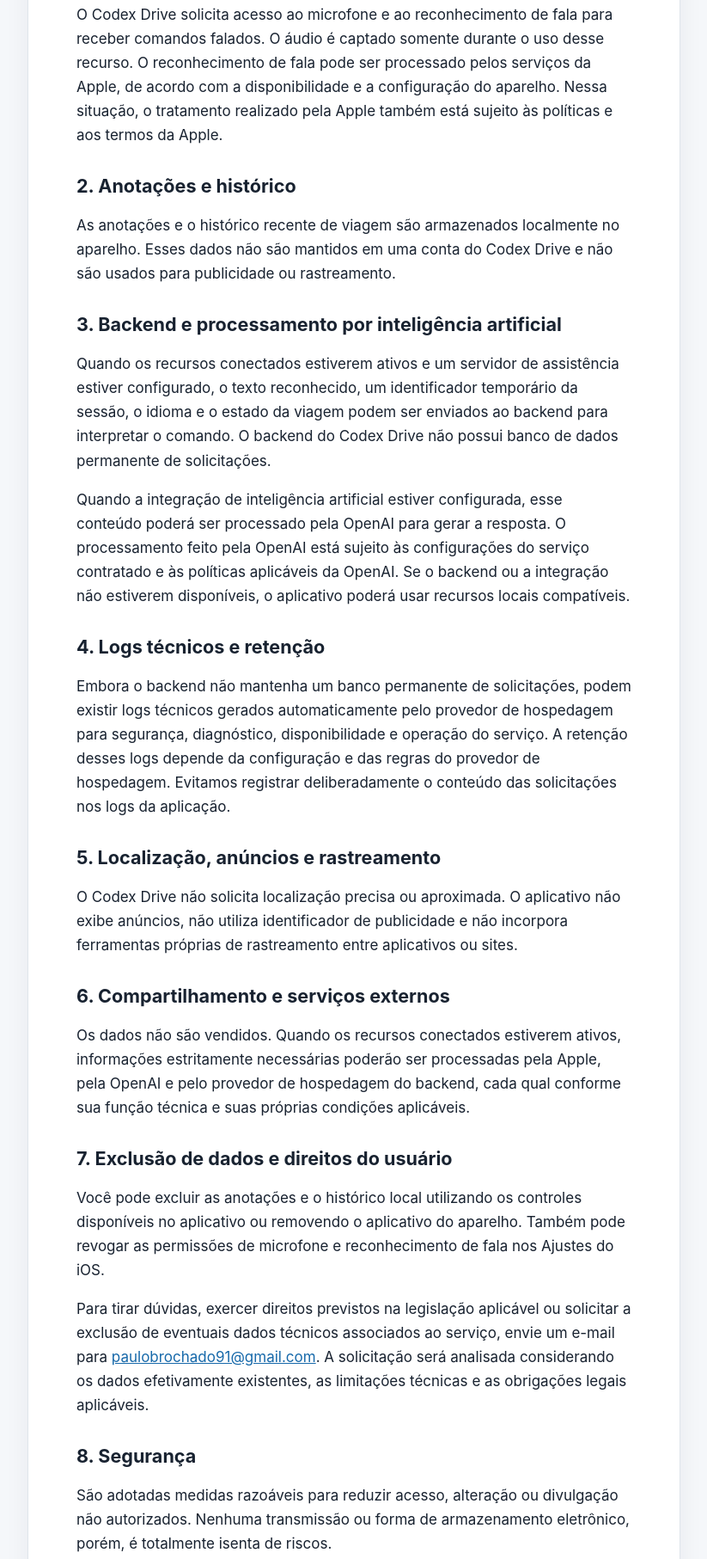
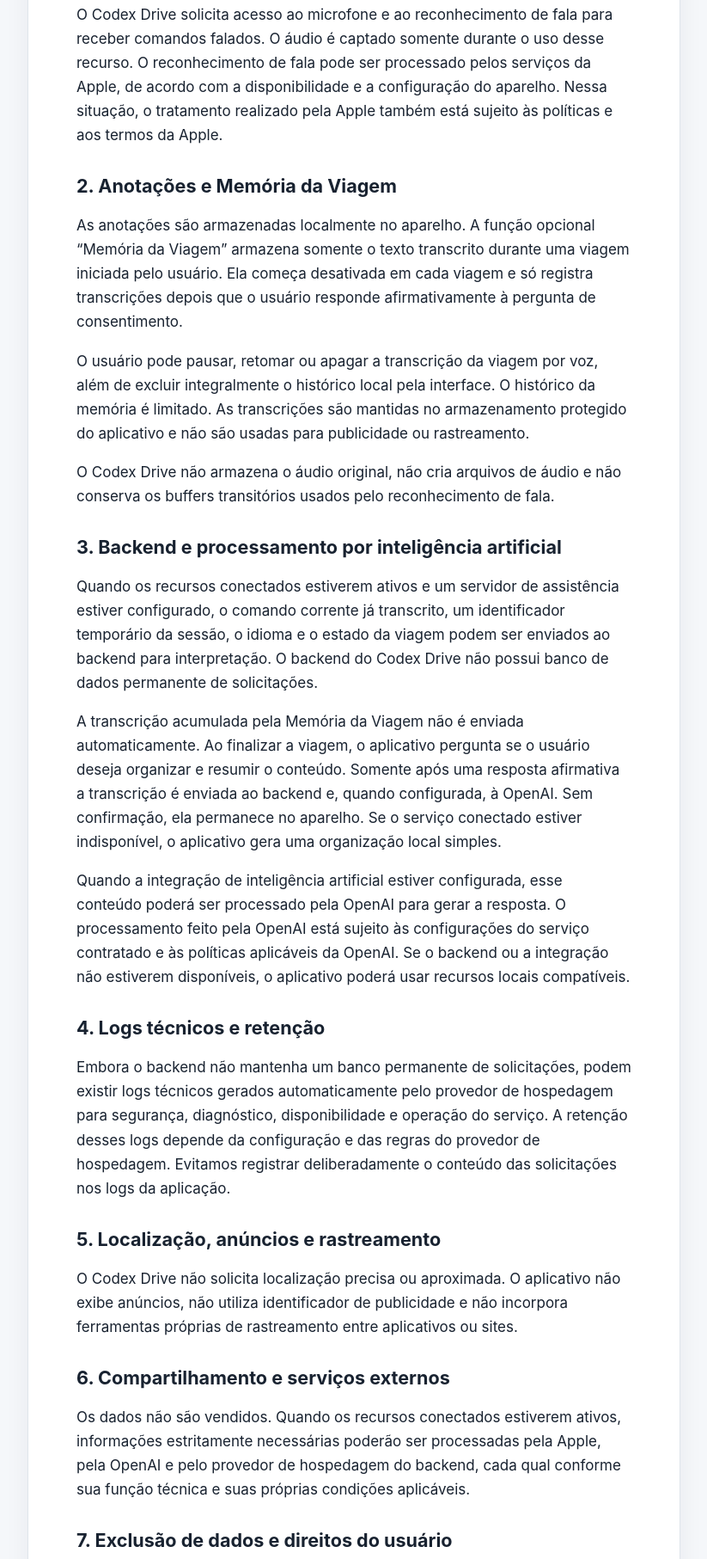
Before and after one commit to paulobrochado91-debug/codex-drive-pages, a plain HTML site: page privacidade/index.html in a window 1280 px wide. Shown: the part 360-2173 px from the top of the page at 86% size, without its empty margins (228-1051 px from the left). Drawn offline with Linux system fonts and the light colour scheme.

Commit message:
Update trip memory privacy and support

```diff
--- a/privacidade/index.html
+++ b/privacidade/index.html
@@ -17,11 +17,14 @@
     <h2>1. Microfone e reconhecimento de fala</h2>
     <p>O Codex Drive solicita acesso ao microfone e ao reconhecimento de fala para receber comandos falados. O áudio é captado somente durante o uso desse recurso. O reconhecimento de fala pode ser processado pelos serviços da Apple, de acordo com a disponibilidade e a configuração do aparelho. Nessa situação, o tratamento realizado pela Apple também está sujeito às políticas e aos termos da Apple.</p>
 
-    <h2>2. Anotações e histórico</h2>
-    <p>As anotações e o histórico recente de viagem são armazenados localmente no aparelho. Esses dados não são mantidos em uma conta do Codex Drive e não são usados para publicidade ou rastreamento.</p>
+    <h2>2. Anotações e Memória da Viagem</h2>
+    <p>As anotações são armazenadas localmente no aparelho. A função opcional “Memória da Viagem” armazena somente o texto transcrito durante uma viagem iniciada pelo usuário. Ela começa desativada em cada viagem e só registra transcrições depois que o usuário responde afirmativamente à pergunta de consentimento.</p>
+    <p>O usuário pode pausar, retomar ou apagar a transcrição da viagem por voz, além de excluir integralmente o histórico local pela interface. O histórico da memória é limitado. As transcrições são mantidas no armazenamento protegido do aplicativo e não são usadas para publicidade ou rastreamento.</p>
+    <p>O Codex Drive não armazena o áudio original, não cria arquivos de áudio e não conserva os buffers transitórios usados pelo reconhecimento de fala.</p>
 
     <h2>3. Backend e processamento por inteligência artificial</h2>
-    <p>Quando os recursos conectados estiverem ativos e um servidor de assistência estiver configurado, o texto reconhecido, um identificador temporário da sessão, o idioma e o estado da viagem podem ser enviados ao backend para interpretar o comando. O backend do Codex Drive não possui banco de dados permanente de solicitações.</p>
+    <p>Quando os recursos conectados estiverem ativos e um servidor de assistência estiver configurado, o comando corrente já transcrito, um identificador temporário da sessão, o idioma e o estado da viagem podem ser enviados ao backend para interpretação. O backend do Codex Drive não possui banco de dados permanente de solicitações.</p>
+    <p>A transcrição acumulada pela Memória da Viagem não é enviada automaticamente. Ao finalizar a viagem, o aplicativo pergunta se o usuário deseja organizar e resumir o conteúdo. Somente após uma resposta afirmativa a transcrição é enviada ao backend e, quando configurada, à OpenAI. Sem confirmação, ela permanece no aparelho. Se o serviço conectado estiver indisponível, o aplicativo gera uma organização local simples.</p>
     <p>Quando a integração de inteligência artificial estiver configurada, esse conteúdo poderá ser processado pela OpenAI para gerar a resposta. O processamento feito pela OpenAI está sujeito às configurações do serviço contratado e às políticas aplicáveis da OpenAI. Se o backend ou a integração não estiverem disponíveis, o aplicativo poderá usar recursos locais compatíveis.</p>
 
     <h2>4. Logs técnicos e retenção</h2>
@@ -34,7 +37,7 @@
     <p>Os dados não são vendidos. Quando os recursos conectados estiverem ativos, informações estritamente necessárias poderão ser processadas pela Apple, pela OpenAI e pelo provedor de hospedagem do backend, cada qual conforme sua função técnica e suas próprias condições aplicáveis.</p>
 
     <h2>7. Exclusão de dados e direitos do usuário</h2>
-    <p>Você pode excluir as anotações e o histórico local utilizando os controles disponíveis no aplicativo ou removendo o aplicativo do aparelho. Também pode revogar as permissões de microfone e reconhecimento de fala nos Ajustes do iOS.</p>
+    <p>Você pode excluir a transcrição da viagem atual por comando de voz e apagar integralmente as transcrições e resumos locais pelo controle de exclusão disponível no aplicativo. As anotações também podem ser removidas pelos controles do app. Remover o aplicativo elimina os dados locais do Codex Drive. Você também pode revogar as permissões de microfone e reconhecimento de fala nos Ajustes do iOS.</p>
     <p>Para tirar dúvidas, exercer direitos previstos na legislação aplicável ou solicitar a exclusão de eventuais dados técnicos associados ao serviço, envie um e-mail para <a href="mailto:paulobrochado91@gmail.com">paulobrochado91@gmail.com</a>. A solicitação será analisada considerando os dados efetivamente existentes, as limitações técnicas e as obrigações legais aplicáveis.</p>
 
     <h2>8. Segurança</h2>
```
Also changed, not shown: suporte/index.html (+14 -3 lines).
